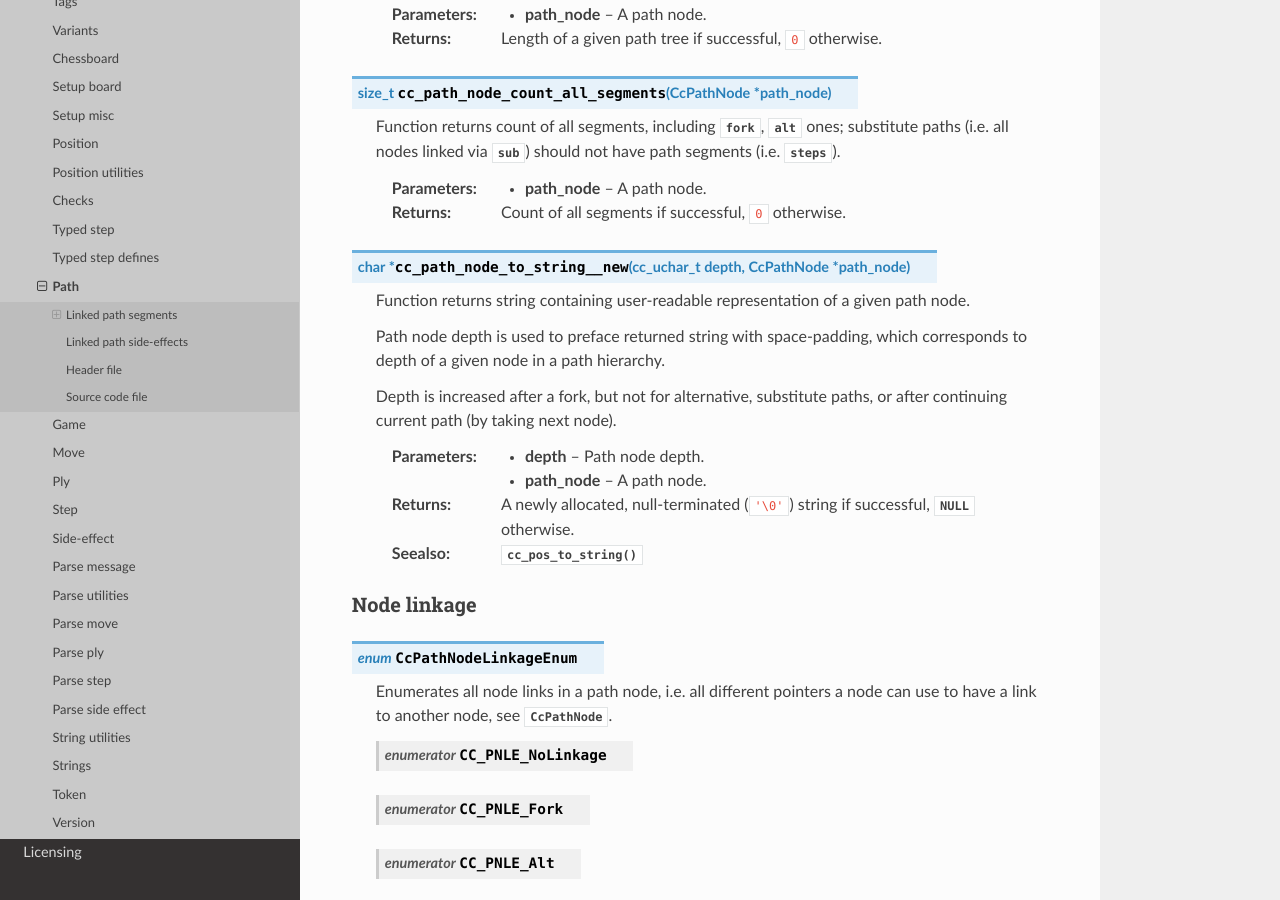
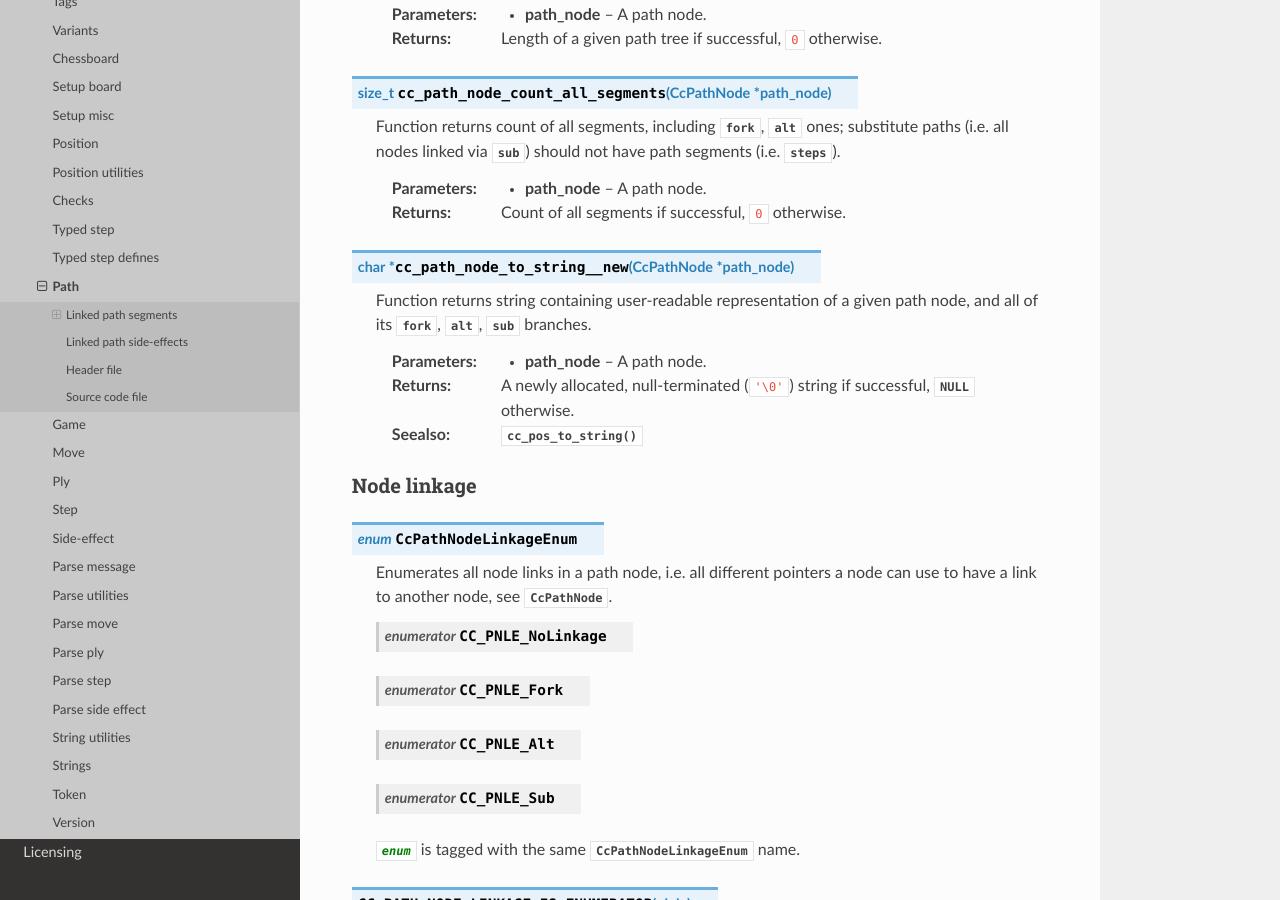
Before and after one commit to mmlacak/crochess, a Sphinx documentation site: the page built from docs/source/libcc/ccpath.rst, in a window 1280 px wide and 900 px high, scrolled down 5218 px. Built offline with Sphinx 7.4.7 and the Read the Docs theme 3.1.0, drawn with Linux system fonts in a browser that asks for light colours.

Commit message:
Docs for CC_MALLOC(), cc_path_node_to_string__new().

```diff
--- a/docs/source/conf.py
+++ b/docs/source/conf.py
@@ -26,10 +26,10 @@ copyright = '2021, Mario Mlačak'
 author = 'Mario Mlačak'
 
 # The short X.Y version
-version = "0.0.1.331:1510+20250926.044701"   # docs-new-lib-short-version-major-minor-feature-commit+meta~breaks-place-marker
+version = "0.0.1.337:1516+20251004.041602"   # docs-new-lib-short-version-major-minor-feature-commit+meta~breaks-place-marker
 
 # The full version, including alpha/beta/rc tags
-release = "0.0.1.331:1510+20250926.044701"   # docs-new-lib-full-version-major-minor-feature-commit+meta~breaks-place-marker
+release = "0.0.1.337:1516+20251004.041602"   # docs-new-lib-full-version-major-minor-feature-commit+meta~breaks-place-marker
 
 
 # -- General configuration ---------------------------------------------------
--- a/docs/source/libcc/ccpath.rst
+++ b/docs/source/libcc/ccpath.rst
@@ -292,33 +292,16 @@ Linked path segments
     :param path_node: A path node.
     :returns: Count of all segments if successful, ``0`` otherwise.
 
-.. c:function:: char * cc_path_node_to_string__new( cc_uchar_t depth, CcPathNode * path_node )
+.. c:function:: char * cc_path_node_to_string__new( CcPathNode * path_node )
 
     Function returns string containing user-readable representation of a given
-    path node.
+    path node, and all of its :c:member:`fork`, :c:member:`alt`, :c:member:`sub`
+    branches.
 
-    Path node depth is used to preface returned string with space-padding, which
-    corresponds to depth of a given node in a path hierarchy.
-
-    Depth is increased after a fork, but not for alternative, substitute paths,
-    or after continuing current path (by taking next node).
-
-    :param depth: Path node depth.
     :param path_node: A path node.
     :returns: A newly allocated, null-terminated (``'\0'``) string if
         successful, :c:data:`NULL` otherwise.
     :seealso: :c:func:`cc_pos_to_string()`
-
-.. .. TODO :: rethink (maybe?)
-.. .. c:function:: char * cc_path_node_to_string__new( CcPathNode * path_node )
-..
-..     Function returns string containing user-readable representation of a complete
-..     path tree, including :c:member:`fork`, :c:member:`alt` branches.
-..
-..     :param path_node: A path node.
-..     :returns: A newly allocated, null-terminated (``'\0'``) string if
-..         successful, :c:data:`NULL` otherwise.
-..     :seealso: :c:func:`cc_pos_to_string()`
 
 .. _lbl-libcc-ccpath-nodelinkage:
 
```
Also changed, not shown: docs/source/libcc/ccdefines.rst (+9 -0 lines), 2 other files.
